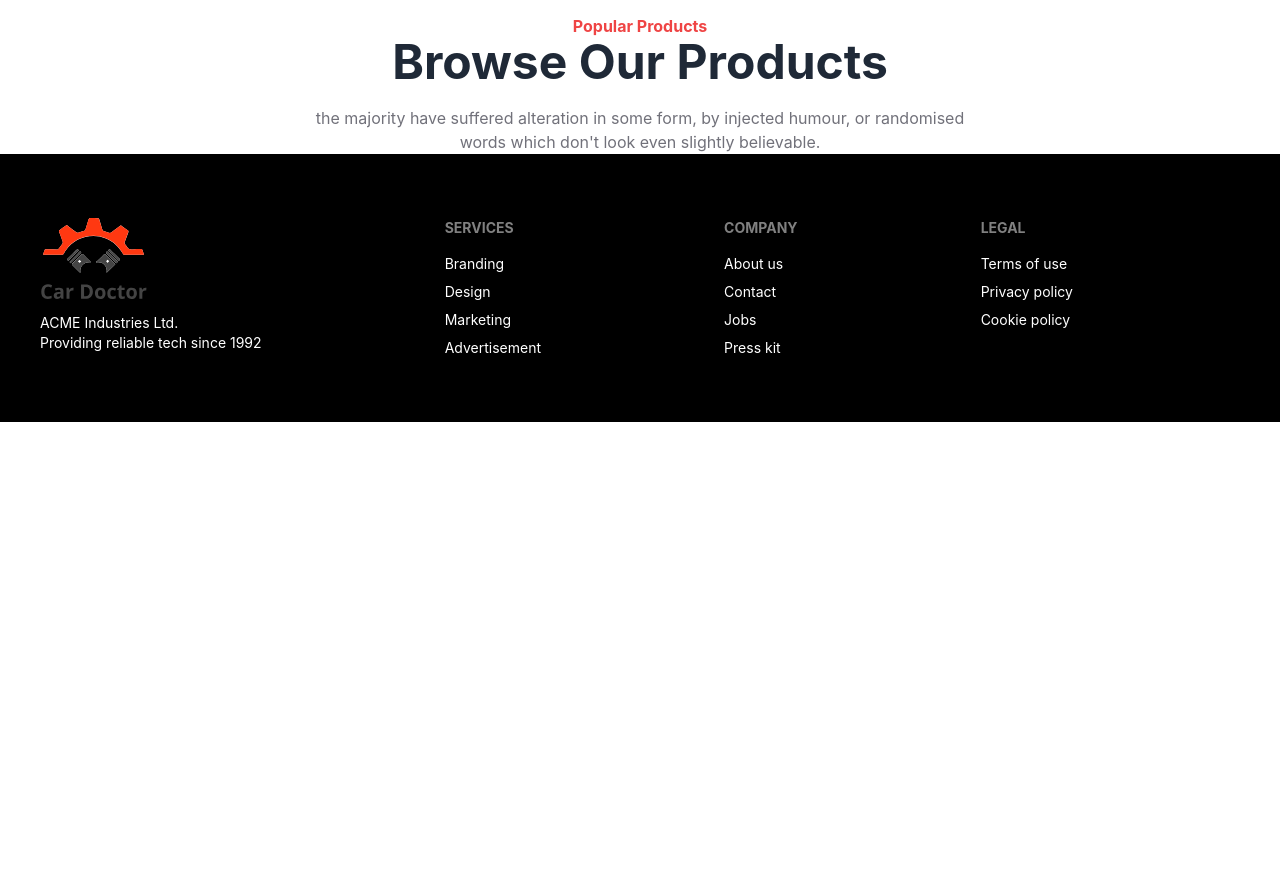
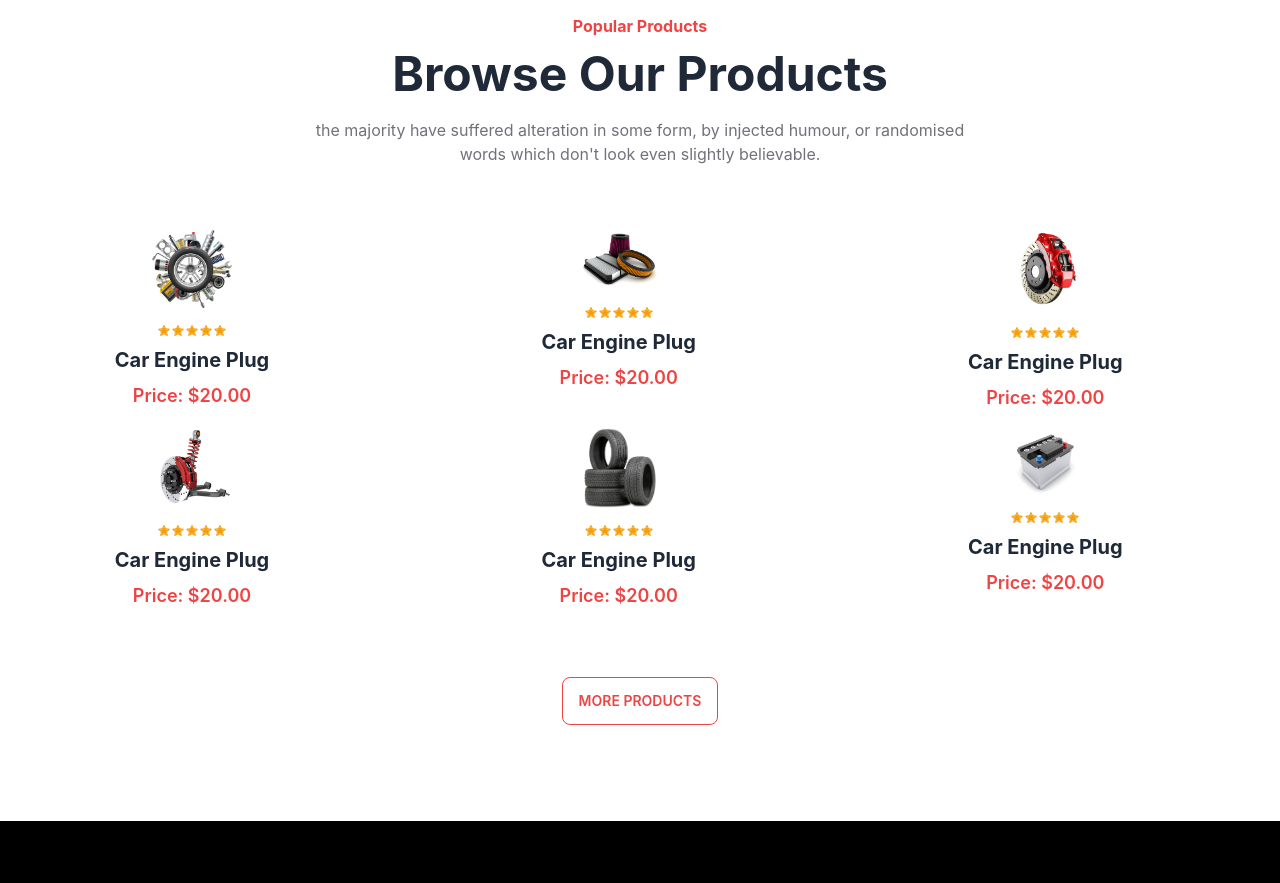
Before and after one commit to Sharif-Miah/genius-car-client-site, a React (Create React App) app: page / in a window 1280 px wide. Shown: the part 1780-2663 px from the top of the page. Before the commit the page ends 2202 px from the top, so only its background shows below. Built offline with nearby package versions, Linux system fonts and the light colour scheme; no server answers.

Commit message:
Our best product section added

```diff
--- a/src/Pages/Home/Home.jsx
+++ b/src/Pages/Home/Home.jsx
@@ -2,7 +2,6 @@ import React from 'react';
 import Slider from './Slider/Slider';
 import HomeAbout from './HomeAbout/HomeAbout';
 import Services from './Services/Services';
-import Contact from './HomeContact/HomeContact';
 import PopularProduct from './PopularProduct/PopularProduct';
 import HomeContact from './HomeContact/HomeContact';
 
--- a/src/Pages/Home/PopularProduct/PopularProduct.jsx
+++ b/src/Pages/Home/PopularProduct/PopularProduct.jsx
@@ -1,11 +1,18 @@
 import React from "react";
+import { AiTwotoneStar } from "react-icons/ai";
+import img1 from "../../../assets/images/products/1.png";
+import img2 from "../../../assets/images/products/2.png";
+import img3 from "../../../assets/images/products/3.png";
+import img4 from "../../../assets/images/products/4.png";
+import img5 from "../../../assets/images/products/5.png";
+import img6 from "../../../assets/images/products/6.png";
 
 const PopularProduct = () => {
   return (
     <div>
       <div>
         <div>
-          <h4 className="text-center text-red-500 text-md font-bold">
+          <h4 className="text-center text-red-500 text-md font-bold my-3">
             Popular Products
           </h4>
           <h1 className="text-center text-5xl font-bold mb-5">
@@ -15,10 +22,132 @@ const PopularProduct = () => {
             the majority have suffered alteration in some form, by injected
             humour, or randomised
           </p>
-          <p className=" text-zinc-500 text-center">
+          <p className=" text-zinc-500 text-center mb-16">
             words which don't look even slightly believable.
           </p>
         </div>
+
+        <div className="grid grid-cols-1 lg:grid-cols-3">
+          {/* Card 1 */}
+          <div className="card card-compact w-96 bg-base-100  align-middle">
+            <div className="mx-auto">
+              <img src={img6} className="w-20" alt="Shoes" />
+            </div>
+            <div className="card-body text-center">
+              <div className="flex justify-center">
+                <AiTwotoneStar className="text-amber-500" />
+                <AiTwotoneStar className="text-amber-500" />
+                <AiTwotoneStar className="text-amber-500" />
+                <AiTwotoneStar className="text-amber-500" />
+                <AiTwotoneStar className="text-amber-500" />
+              </div>
+              <h2 className="font-bold text-xl text-center">Car Engine Plug</h2>
+              <p className="text-lg text-red-500 font-semibold">
+                Price: $20.00
+              </p>
+            </div>
+          </div>
+          {/* Card 2 */}
+          <div className="card card-compact w-96 bg-base-100  align-middle">
+            <div className="mx-auto">
+              <img src={img3} className="w-20" alt="Shoes" />
+            </div>
+            <div className="card-body text-center">
+              <div className="flex justify-center">
+                <AiTwotoneStar className="text-amber-500" />
+                <AiTwotoneStar className="text-amber-500" />
+                <AiTwotoneStar className="text-amber-500" />
+                <AiTwotoneStar className="text-amber-500" />
+                <AiTwotoneStar className="text-amber-500" />
+              </div>
+              <h2 className="font-bold text-xl text-center">Car Engine Plug</h2>
+              <p className="text-lg text-red-500 font-semibold">
+                Price: $20.00
+              </p>
+            </div>
+          </div>
+          {/* Card 3 */}
+          <div className="card card-compact w-96 bg-base-100  align-middle">
+            <div className="mx-auto">
+              <img src={img1} className="w-20" alt="Shoes" />
+            </div>
+            <div className="card-body text-center">
+              <div className="flex justify-center">
+                <AiTwotoneStar className="text-amber-500" />
+                <AiTwotoneStar className="text-amber-500" />
+                <AiTwotoneStar className="text-amber-500" />
+                <AiTwotoneStar className="text-amber-500" />
+                <AiTwotoneStar className="text-amber-500" />
+              </div>
+              <h2 className="font-bold text-xl text-center">Car Engine Plug</h2>
+              <p className="text-lg text-red-500 font-semibold">
+                Price: $20.00
+              </p>
+            </div>
+          </div>
+          {/* Card 4 */}
+          <div className="card card-compact w-96 bg-base-100  align-middle">
+            <div className="mx-auto">
+              <img src={img2} className="w-20" alt="Shoes" />
+            </div>
+            <div className="card-body text-center">
+              <div className="flex justify-center">
+                <AiTwotoneStar className="text-amber-500" />
+                <AiTwotoneStar className="text-amber-500" />
+                <AiTwotoneStar className="text-amber-500" />
+                <AiTwotoneStar className="text-amber-500" />
+                <AiTwotoneStar className="text-amber-500" />
+              </div>
+              <h2 className="font-bold text-xl text-center">Car Engine Plug</h2>
+              <p className="text-lg text-red-500 font-semibold">
+                Price: $20.00
+              </p>
+            </div>
+          </div>
+          {/* Card 5 */}
+          <div className="card card-compact w-96 bg-base-100  align-middle">
+            <div className="mx-auto">
+              <img src={img5} className="w-20" alt="Shoes" />
+            </div>
+            <div className="card-body text-center">
+              <div className="flex justify-center">
+                <AiTwotoneStar className="text-amber-500" />
+                <AiTwotoneStar className="text-amber-500" />
+                <AiTwotoneStar className="text-amber-500" />
+                <AiTwotoneStar className="text-amber-500" />
+                <AiTwotoneStar className="text-amber-500" />
+              </div>
+              <h2 className="font-bold text-xl text-center">Car Engine Plug</h2>
+              <p className="text-lg text-red-500 font-semibold">
+                Price: $20.00
+              </p>
+            </div>
+          </div>
+          {/* Card 6 */}
+          <div className="card card-compact w-96 bg-base-100  align-middle mb-16">
+            <div className="mx-auto">
+              <img src={img4} className="w-20" alt="Shoes" />
+            </div>
+            <div className="card-body text-center">
+              <div className="flex justify-center">
+                <AiTwotoneStar className="text-amber-500" />
+                <AiTwotoneStar className="text-amber-500" />
+                <AiTwotoneStar className="text-amber-500" />
+                <AiTwotoneStar className="text-amber-500" />
+                <AiTwotoneStar className="text-amber-500" />
+              </div>
+              <h2 className="font-bold text-xl text-center">Car Engine Plug</h2>
+              <p className="text-lg text-red-500 font-semibold">
+                Price: $20.00
+              </p>
+            </div>
+          </div>
+        </div>
+        <div className="text-center mb-24">
+        <button className="btn btn-outline hover:bg-red-500 hover:text-white text-red-500 hover:border-red-500 border-red-500">
+          More Products
+        </button>
+      </div>
       </div>
     </div>
   );
```
